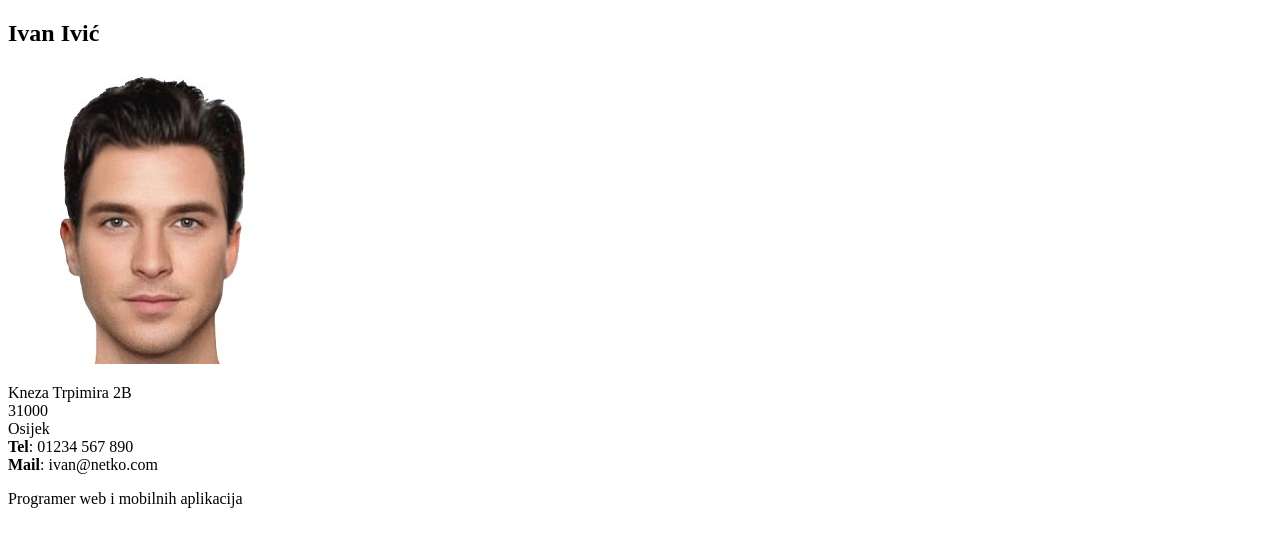
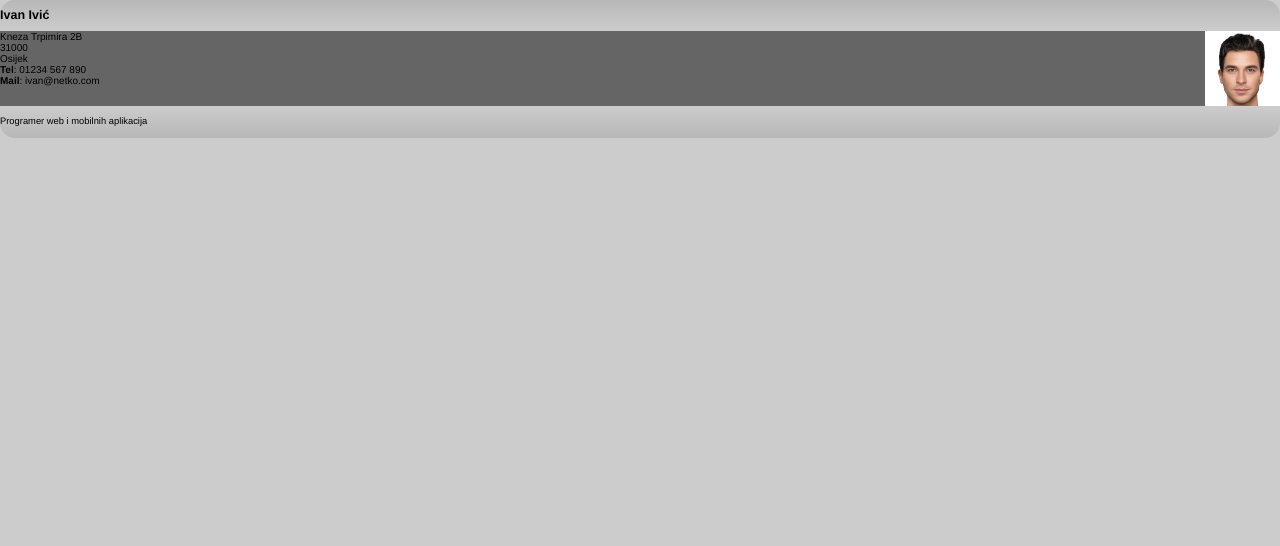
Before and after one commit to Svale09/HTML_basics, a plain HTML site: page Z2/index.html in a window 1280 px wide. Drawn offline with Linux system fonts and the light colour scheme; files whose address does not match are found by name.

Commit message:
2nd task done halfway

```diff
--- a/Z2/index.html
+++ b/Z2/index.html
@@ -4,6 +4,7 @@
 <head>
   <meta charset="utf-8">
   <title>Osnove CSS-a</title>
+  <link rel="stylesheet" href="styles/style.css">
   </head>
 
 <body>
--- a/Z2/style.css
+++ b/Z2/styles/style.css
@@ -17,7 +17,7 @@ html {
 
 /* Pravila koja se moraju spariti sa selektorima */
 
-{
+.card{
   width: 35em;
   height: 22em;
   margin: 5em auto;
@@ -26,17 +26,40 @@ html {
   border-radius: 1.5em;
 }
 
-{
+.card header{
   background-image: linear-gradient(to bottom,rgba(0,0,0,0.1), rgba(0,0,0,0));
   border-radius: 1.5em 1.5em 0 0;
 }
 
-{
+.card footer{
   background-image: linear-gradient(to bottom,rgba(0,0,0,0), rgba(0,0,0,0.1));
   border-radius: 0 0 1.5em 1.5em;
 }
 
-{
+.card article img{
   max-height: 100%;
   float: right;
 }
+
+.card footer,.card header{
+  height: 3.125em;
+}
+
+.card h2, .card p{
+  margin: 0px;
+}
+
+.card article{
+  height: 7.5em;
+  background-color: rgba(0, 0, 0, 0.5);
+}
+
+.card h2{
+  font-size: 1.25em;
+  line-height: 30px;
+}
+
+.card footer p{
+  font-size: 0.9375em;
+  line-height: 30px;
+}
```
Also changed, not shown: Z2/images/Ivan Iviå.png (renamed from Z2/Ivan Iviå.png), Z2/images/Ivana Iviå.png (renamed from Z2/Ivana Iviå.png), Z2/images/female_square.png (renamed from Z2/female_square.png), Z2/images/male_square.png (renamed from Z2/male_square.png).
